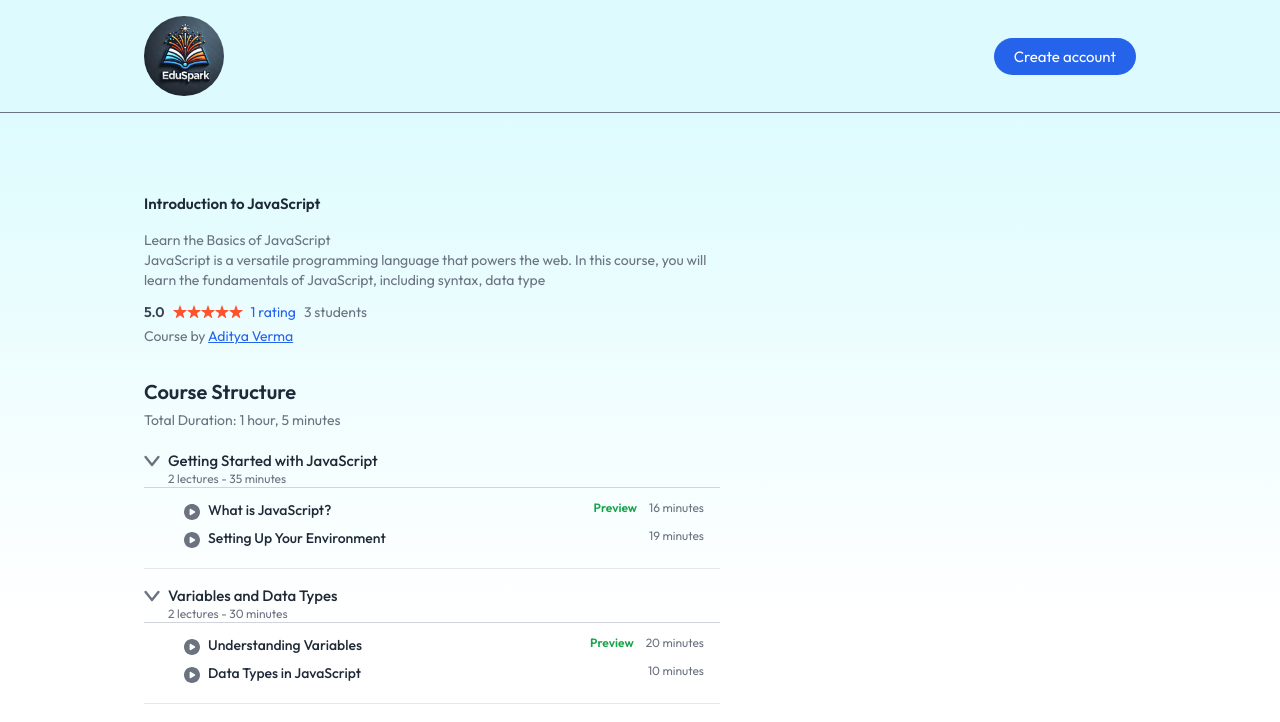
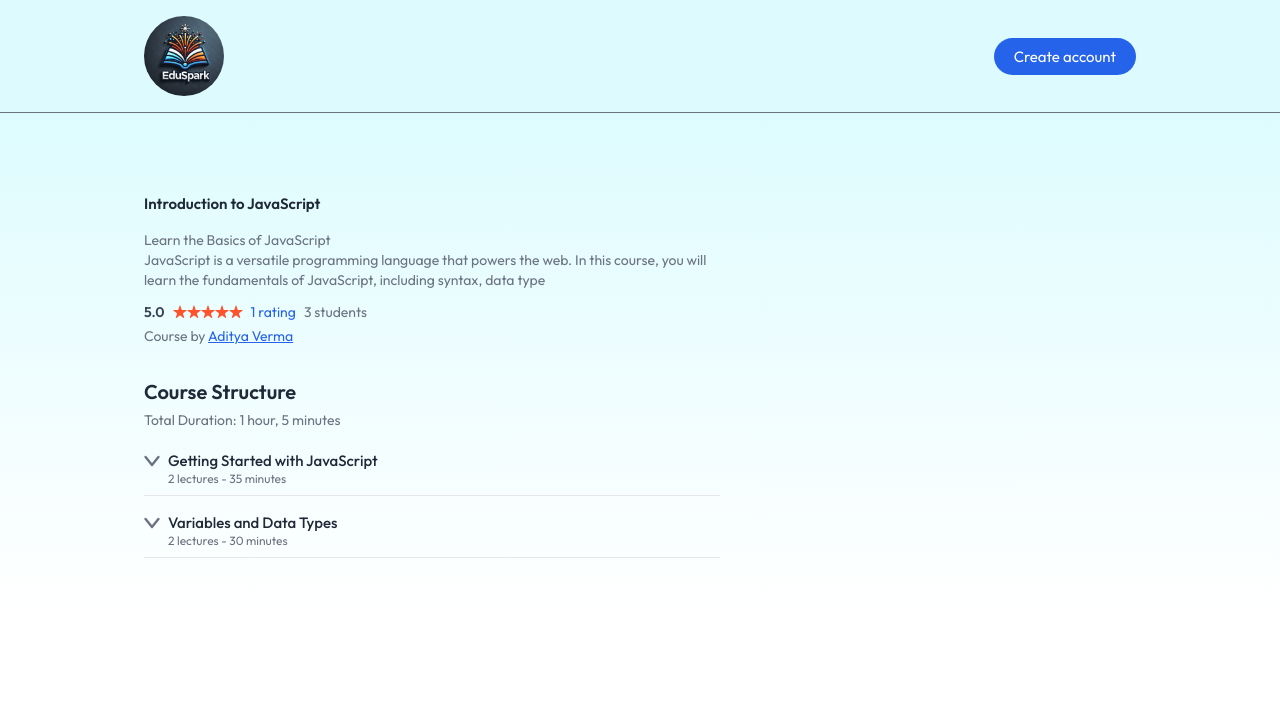
Before and after one commit to AdityaVerma810/Learning-Management-System, a React (Vite) app in the folder client/: page /course/605c72efb3f1c2b1f8e4e1a1 in a window 1280 px wide. Shown: the top 722 px of the page. Built offline with nearby package versions, Linux system fonts and the light colour scheme; no server answers; a web font is replaced by a local one.

Commit message:
creating a toggke clickable up and down arrow for the course display section

```diff
--- a/client/src/pages/student/CourseDetails.jsx
+++ b/client/src/pages/student/CourseDetails.jsx
@@ -8,6 +8,7 @@ import humanizeDuration from 'humanize-duration';
 const CourseDetails = () => {
   const { id } = useParams();
   const [courseData, setCourseData] = useState(null);
+  const [openSections,setOpenSections]=useState({})
   const {
     allCourses,
     calculateRating,
@@ -23,6 +24,15 @@ const CourseDetails = () => {
   useEffect(() => {
     fetchCourseData();
   }, [id, allCourses]);
+
+  const toggleSection=(index)=>{
+    setOpenSections((prev)=>(
+      {...prev,
+        [index]: !prev[index],
+      }
+    ))
+
+  }
 
   if (!courseData) return <Loading />;
 
@@ -82,7 +92,7 @@ const CourseDetails = () => {
 
           <div className='pt-5'>
             {courseData.courseContent?.map((chapter, index) => (
-              <div key={index} className='mb-4 border-b pb-2'>
+              <div key={index} className='mb-4 border-b pb-2' onClick={()=> toggleSection(index)}>
                 <div className='flex items-center gap-2'>
                   <img src={assets.down_arrow_icon} alt='arrow icon' className='w-4 h-4' />
                   <p className='font-medium'>{chapter.chapterTitle}</p>
@@ -91,7 +101,7 @@ const CourseDetails = () => {
                 <p className='text-xs text-gray-500 ml-6'>
                   {chapter.chapterContent.length} lecture{chapter.chapterContent.length > 1 ? 's' : ''} - {calculateChapterTime(chapter)}
                 </p>
-
+                <div className={`overflow-hidden transition-all duration-300 ${openSections[index] ? 'max-h-96' : 'max-h-0'}`}>
                 <ul className='list-disc md:pl-10 pl-4 pr-4 py-2 text-gray-600 border-t border-gray-300'>
                   {chapter.chapterContent.map((lecture, i) => (
                     <li key={i} className='flex items-start gap-2 py-1'>
@@ -111,6 +121,7 @@ const CourseDetails = () => {
                     </li>
                   ))}
                 </ul>
+                </div>
               </div>
             ))}
           </div>
```
